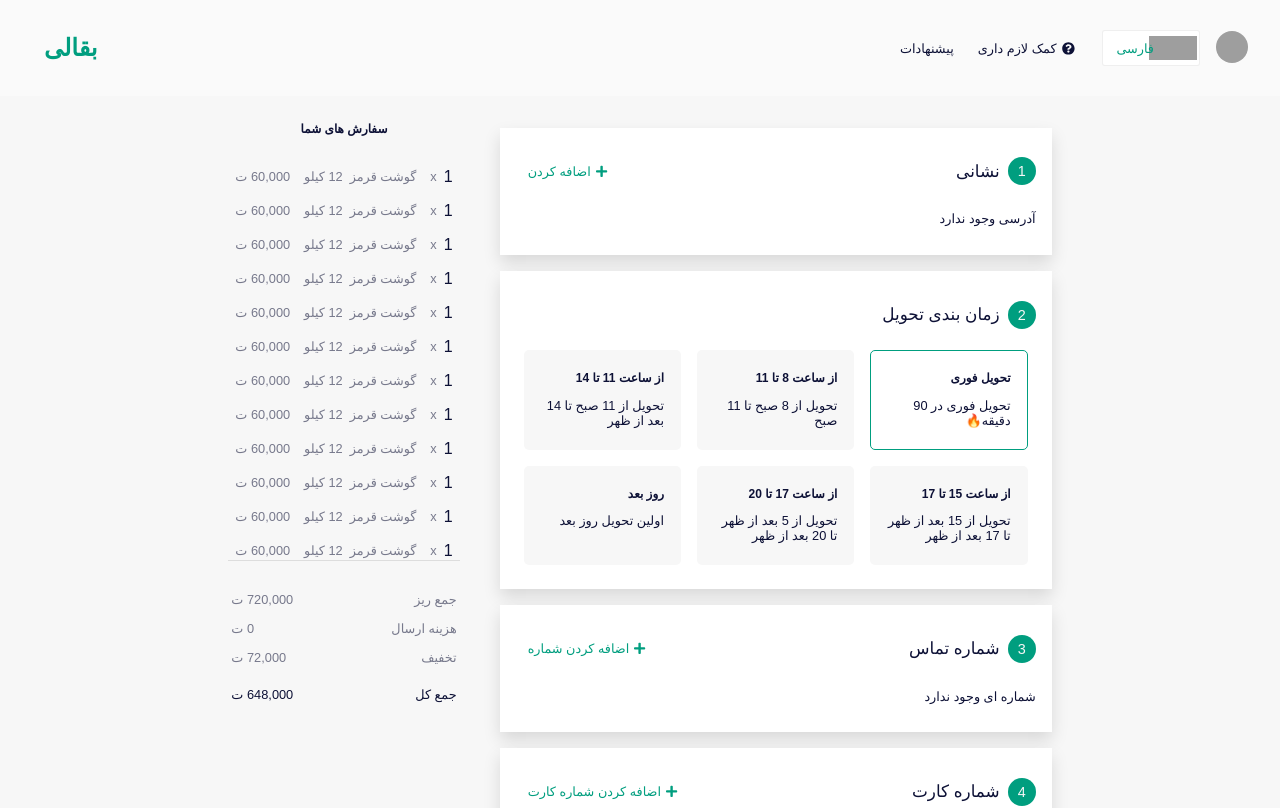
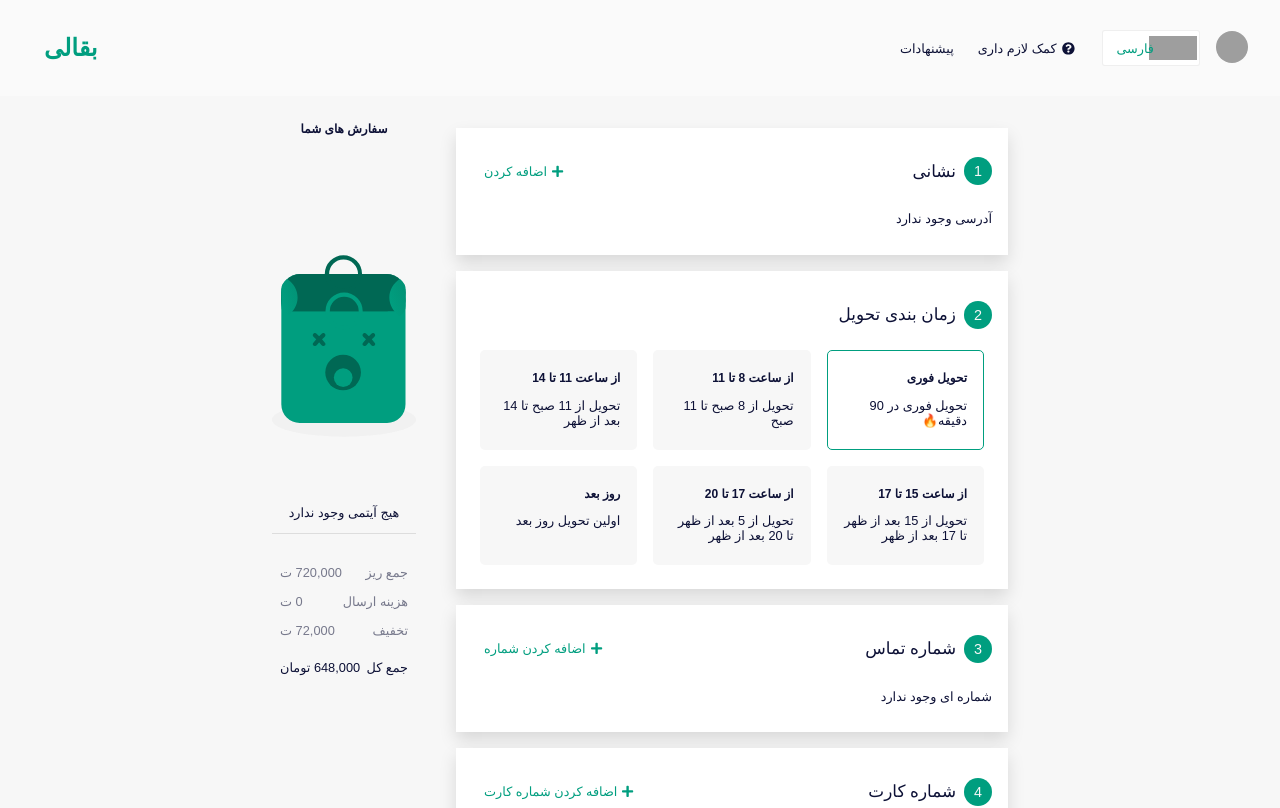
Before and after one commit to reza-goodarzi/grocery_delivery, a React (Create React App) app: page /checkout in a window 1280 px wide. Shown: the top 808 px of the page. Built offline with nearby package versions, Linux system fonts and the light colour scheme; grey boxes are pictures that could not be loaded; a small style sheet from the web is missing.

Commit message:
add EmptyCart component and fix some style

```diff
--- a/src/components/YourOrder/YourBill.js
+++ b/src/components/YourOrder/YourBill.js
@@ -17,7 +17,7 @@ function YourBill() {
 			</span>
 			<span className="total">
 				<p className="title">جمع کل</p>
-				<p className="price">648,000 ت</p>
+				<p className="price">648,000 تومان</p>
 			</span>
 		</YourBillStyle>
 	);
@@ -26,7 +26,7 @@ function YourBill() {
 export default YourBill;
 
 const YourBillStyle = styled.div`
-
+	padding: 0 5px;
 	span{
 		display: flex;
 		justify-content: space-between;
--- a/src/components/YourOrder/YourOrderList.js
+++ b/src/components/YourOrder/YourOrderList.js
@@ -1,18 +1,24 @@
+import { useSelector } from "react-redux";
 import styled from "styled-components";
-const data = [1, 2, 3, 4, 5, 6, 4, 6, 8, 6, 45, 6, 2, 4, 6, 2, 4, 6, 42, 5];
-function YourOrderList() {
+import EmptyCart from "../Cart/EmptyCart";
+
+function YourOrderList({ item }) {
+	const cart = useSelector(state => state.cart);
 
 	return (
 		<Container>
-			{data.map((_, index) => (
-				<List key={index}>
-					<p className="quantity">1</p>
-					<p className="divider">x</p>
-					<p className="name">گوشت قرمز</p>
-					<p className="weight">12 کیلو</p>
-					<p className="price">60,000 ت</p>
-				</List>
-			))}
+			{cart.totalQuantity > 0 ?
+				cart.items.map(item => (
+					<List>
+						<p className="quantity">{item.quantity}</p>
+						<p className="divider">x</p>
+						<p className="name">{item.name}</p>
+						<p className="price">{`${item.price * 1000} تومان`}</p>
+					</List>
+				)) :
+				<EmptyCart />
+			}
+
 		</Container>
 	);
 }
@@ -20,7 +26,7 @@ function YourOrderList() {
 export default YourOrderList;
 
 const Container = styled.div`
-	height: 50vh;
+	max-height: 50vh;
 	overflow-y: scroll;
 	margin: 3rem 0;
 	border-bottom: 1px solid #ddd;
@@ -44,7 +50,7 @@ const List = styled.span`
 		margin-right: 0;
 	}
 
-	.weight{
-		margin-right: 0
+	.name{
+		width: 12rem;
 	}
 `;
```
